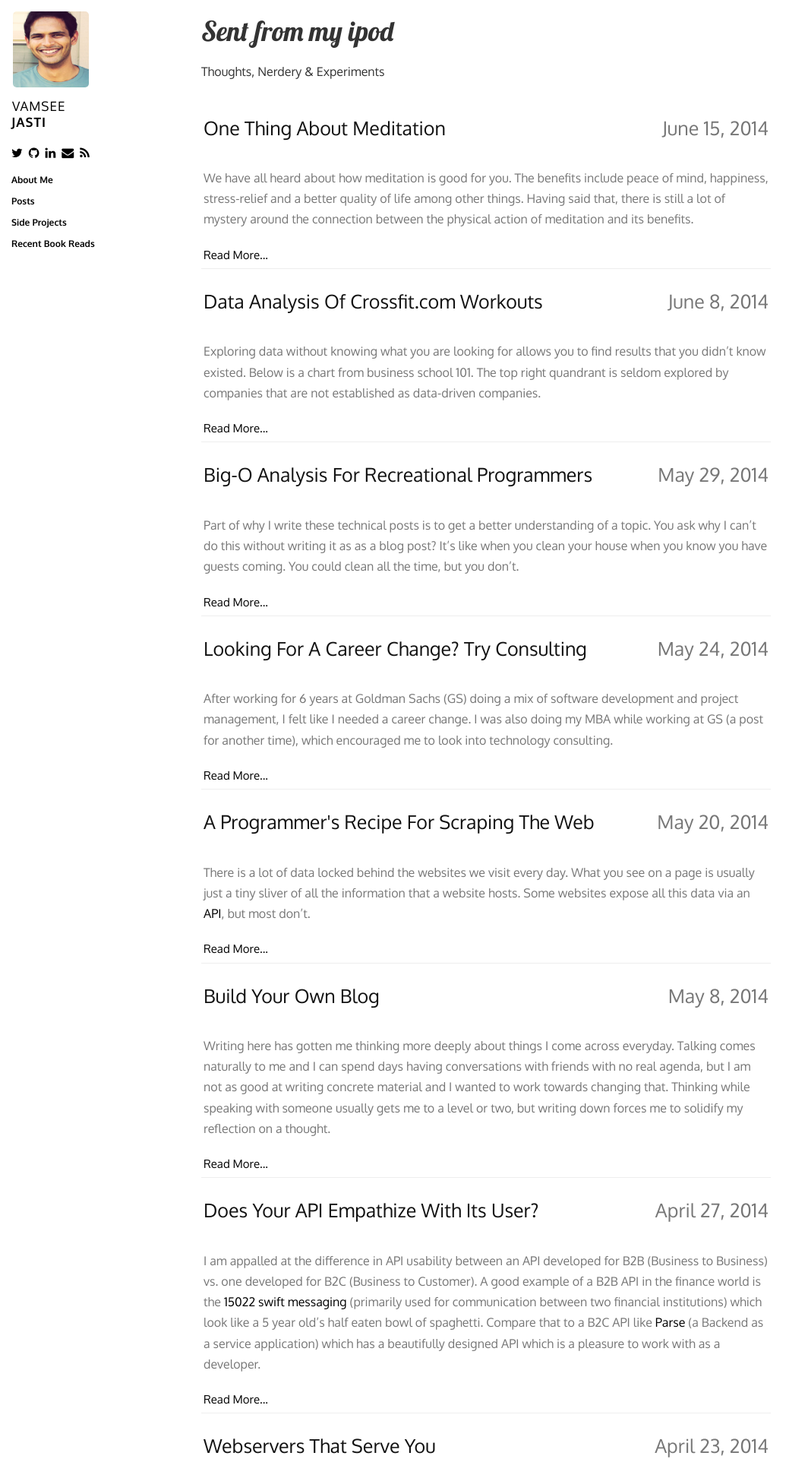
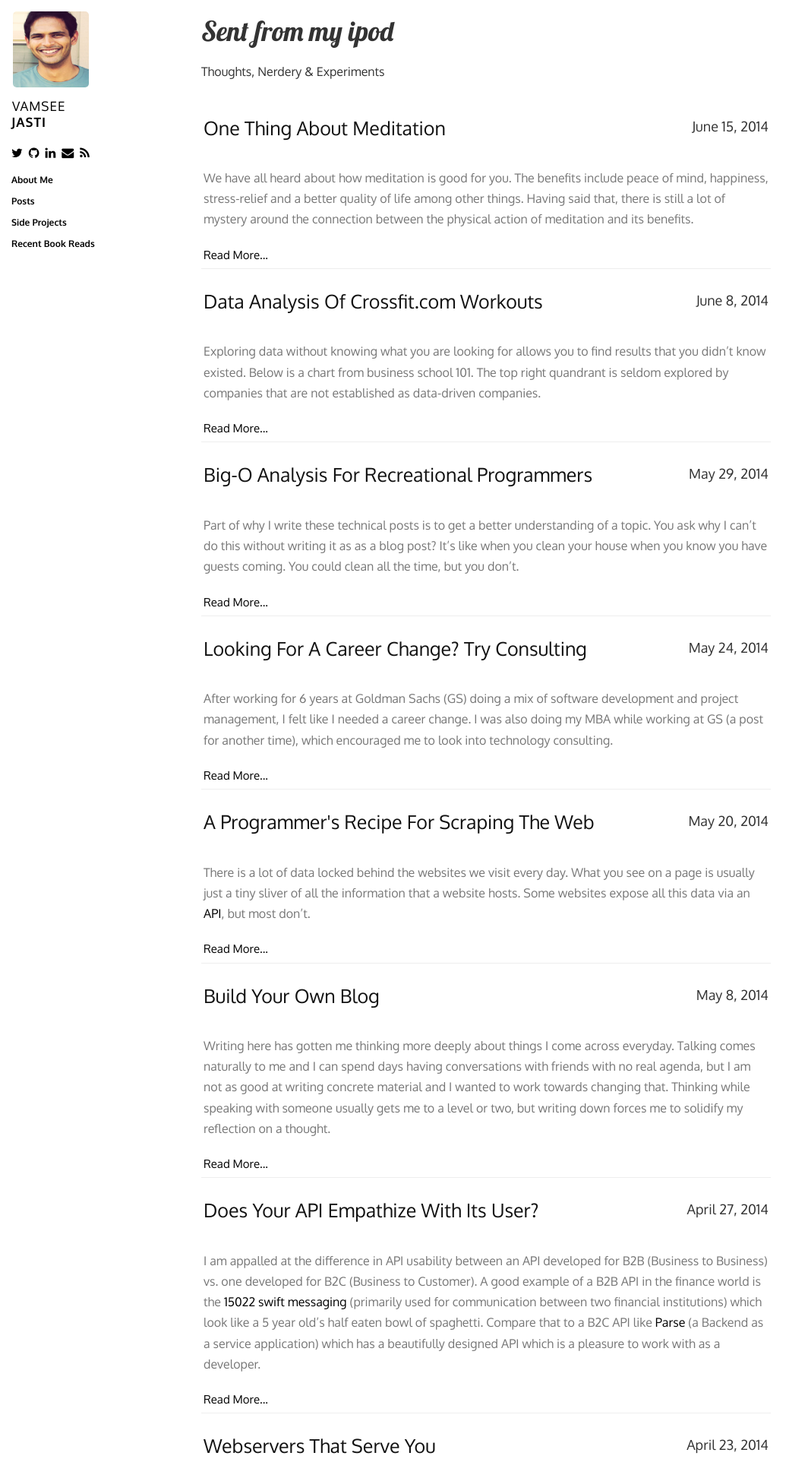
Before and after one commit to jasti/jasti.github.io, a Jekyll site: the page built from index.html, in a window 1280 px wide. Shown: the top 1920 px of the page at 76% size, without its empty margins (0-1064 px from the left). Built offline with Jekyll 4.4.1, drawn with Linux system fonts in a browser that asks for light colours; nearby versions of some CDN libraries; Markdown is read by kramdown in place of the engine named in the settings.

Commit message:
Summaries

```diff
--- a/css/mobile.css
+++ b/css/mobile.css
@@ -29,7 +29,7 @@
   width: inherit; }
   .content h1 {
     margin: 0 0 5px 0; }
-  .#no-mobile {
+  .content #no-mobile {
     visibility: hidden;
     clear: both;
     float: left;
--- a/index.html
+++ b/index.html
@@ -9,8 +9,8 @@ title: "Posts"
   <ul class="listing">
     {% for post in site.posts %}
     <li>
-      <h3><span>{{ post.date | date: "%B %e, %Y" }}</span> <a href="{{ post.url }}">{{ post.title }}</a></h3>
-      <div class = no-mobile><br/><small>{{ post.excerpt }} <a href = "{{post.url}}">Read More...</a></small></div>
+      <h4><span>{{ post.date | date: "%B %e, %Y" }}</span> </h4> <h3> <a href="{{ post.url }}">{{ post.title }}</a></h3>
+      <div id = "no-mobile"><br/><small>{{ post.excerpt }} <a href = "{{post.url}}">Read More...</a></small></div>
     </li>
     {% endfor %}
   </ul>
```
Also changed, not shown: 5 other files.
